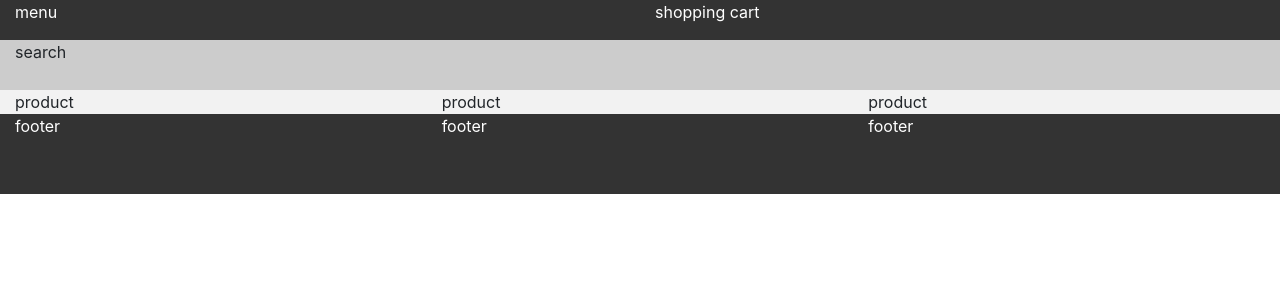
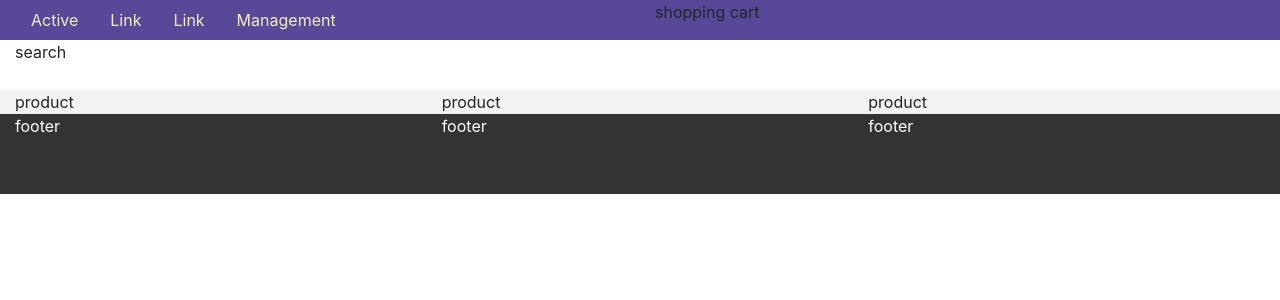
Before and after one commit to somayehbd/ecommerce, a React (Create React App) app: page / in a window 1280 px wide. Shown: the top 300 px of the page. Built offline with nearby package versions, Linux system fonts and the light colour scheme.

Commit message:
feat: created Menu component and style

```diff
--- a/src/App.js
+++ b/src/App.js
@@ -1,5 +1,5 @@
 import './App.css';
-import Layout from './Layout';
+import Layout from './components/layout/Layout';
 
 function App() {
   return (
--- a/src/Layout.js
+++ /dev/null
@@ -1,28 +0,0 @@
-import React from "react";
-import './layout.css';
-
-const Layout = () => {
-    return (
-        <div class="container-fluid">
-            <div class="row topnav">
-                <div class="col-6">menu</div>
-                <div class="col-6">shopping cart</div>
-            </div>
-            <div class="row search">
-                <div class="col-12"> search</div>
-            </div>
-            <div class="row content">
-                <div class="col-4">product</div>
-                <div class="col-4">product</div>
-                <div class="col-4">product</div>
-            </div>
-            <div class="row footer">
-                <div class="col-4">footer</div>
-                <div class="col-4">footer</div>
-                <div class="col-4">footer</div>
-            </div>
-        </div>
-    )
-
-}
-export default Layout;
--- a/src/layout.css
+++ b/src/components/layout/Layout.css
@@ -1,12 +1,10 @@
 .topnav {
     height: 40px;
-    color: white;
-    background-color: #333;
+    background-color: #574898;
 }
 
 .search {
     height: 50px;
-    background-color: #ccc;
 }
 
 .content {
--- /dev/null
+++ b/src/components/layout/Layout.js
@@ -0,0 +1,30 @@
+import React from "react";
+import './Layout.css';
+import Menu from '../menu/Menu';
+
+
+const Layout = () => {
+    return (
+        <div className="container-fluid">
+            <div className="row topnav">
+                <div className="col-6"><Menu/></div>
+                <div className="col-6">shopping cart</div>
+            </div>
+            <div className="row search">
+                <div className="col-12"> search</div>
+            </div>
+            <div className="row content">
+                <div className="col-4">product</div>
+                <div className="col-4">product</div>
+                <div className="col-4">product</div>
+            </div>
+            <div className="row footer">
+                <div className="col-4">footer</div>
+                <div className="col-4">footer</div>
+                <div className="col-4">footer</div>
+            </div>
+        </div>
+    )
+
+}
+export default Layout;
--- /dev/null
+++ b/src/components/menu/Menu.js
@@ -0,0 +1,22 @@
+import style from './Menu.module.css'
+
+
+function Menu() {
+    return (
+        <ul className={`nav ${style.leftmenu}`}>
+            <li className="nav-item">
+                <a className="nav-link active" href="#">Active</a>
+            </li>
+            <li className="nav-item">
+                <a className="nav-link" href="#">Link</a>
+            </li>
+            <li className="nav-item">
+                <a className="nav-link" href="#">Link</a>
+            </li>
+            <li className="nav-item">
+                <a className="nav-link " href="#">Management</a>
+            </li>
+        </ul>
+    )
+}
+export default Menu;
--- /dev/null
+++ b/src/components/menu/Menu.module.css
@@ -0,0 +1,3 @@
+.leftmenu a {
+    color: #f4ecc7;
+}
```
